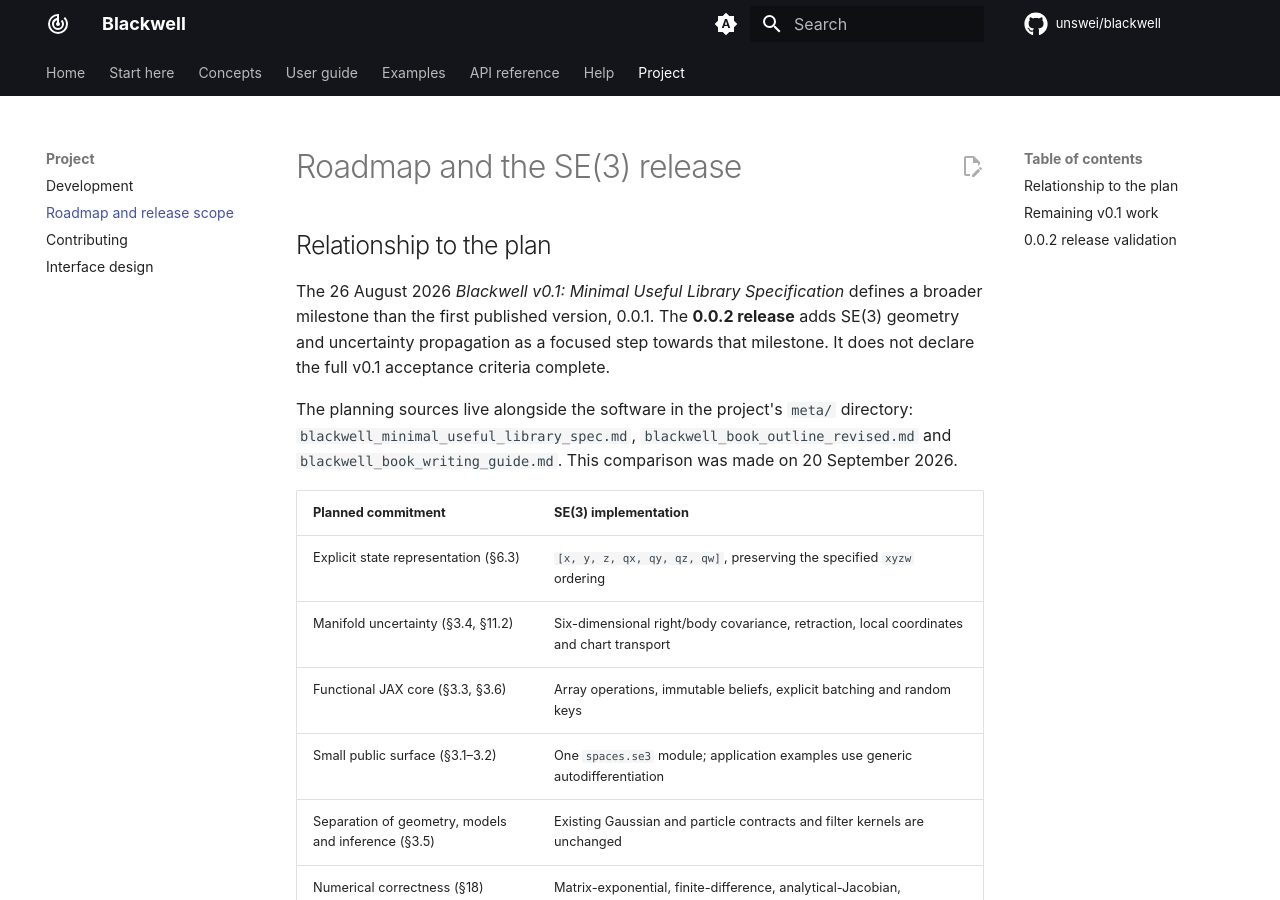
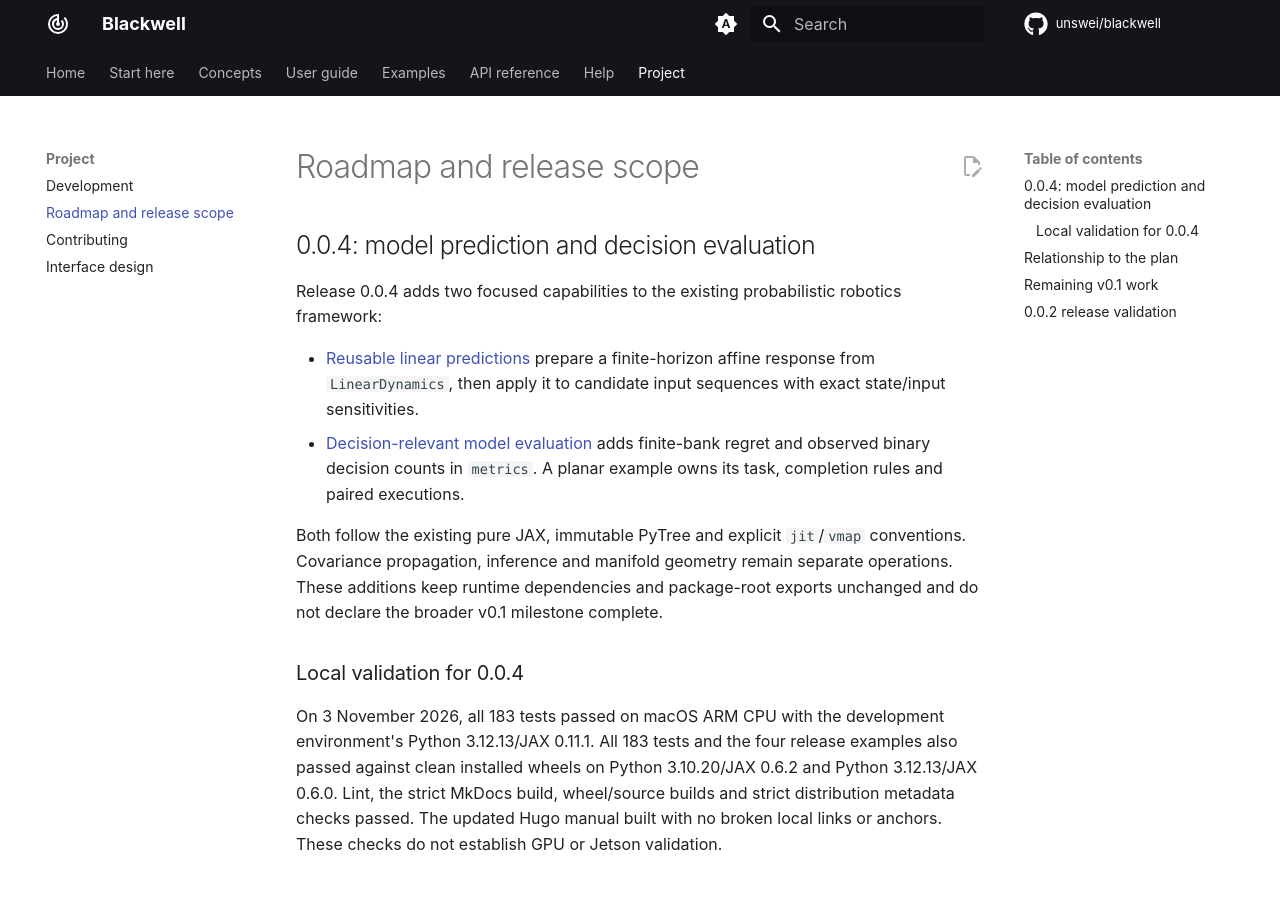
Before and after one commit to unswei/blackwell, an MkDocs documentation site: the page built from docs/roadmap.md, in a window 1280 px wide and 900 px high. Built offline with MkDocs 1.6.1 and Material for MkDocs 9.7.7, drawn with Linux system fonts in a browser that asks for light colours; comment, search, counter and statistics services are not loaded; some of the changed text lies outside the part shown.

````diff
--- a/docs/getting-started/installation.md
+++ b/docs/getting-started/installation.md
@@ -20,7 +20,8 @@ Verify the installation:
 python -c "import blackwell; print(blackwell.__version__)"
 ```
 
-The current release is `0.0.3`, which adds Python 3.10 support to `0.0.2`'s SE(3) API;
+The current release is `0.0.4`, adding reusable linear predictions and
+decision-relevant evaluation alongside the existing SE(3) API and Python 3.10 support;
 the earlier `0.0.1` release provides Euclidean and SE(2) geometry. Blackwell remains
 pre-alpha: the supported surface is deliberately small, and API changes are
 possible before version 1.0.
--- a/docs/guides/decision-relevant-evaluation.md
+++ b/docs/guides/decision-relevant-evaluation.md
@@ -11,7 +11,7 @@ immutable `NamedTuple` PyTrees. Your experiment owns rollouts, objectives,
 constraints and the selection rule. Timing extraction and paired reporting
 remain example code, where their task assumptions can be inspected.
 
-These additions are currently unreleased. From a development checkout, run:
+These APIs require Blackwell 0.0.4 or newer. From a development checkout, run:
 
 ```console
 uv run python examples/decision_relevant_model_evaluation.py
--- a/docs/roadmap.md
+++ b/docs/roadmap.md
@@ -1,4 +1,31 @@
-# Roadmap and the SE(3) release
+# Roadmap and release scope
+
+## 0.0.4: model prediction and decision evaluation
+
+Release 0.0.4 adds two focused capabilities to the existing probabilistic
+robotics framework:
+
+- [Reusable linear predictions](guides/linear-prediction.md) prepare a
+  finite-horizon affine response from `LinearDynamics`, then apply it to candidate
+  input sequences with exact state/input sensitivities.
+- [Decision-relevant model evaluation](guides/decision-relevant-evaluation.md)
+  adds finite-bank regret and observed binary decision counts in `metrics`.
+  A planar example owns its task, completion rules and paired executions.
+
+Both follow the existing pure JAX, immutable PyTree and explicit `jit`/`vmap`
+conventions. Covariance propagation, inference and manifold geometry remain
+separate operations. These additions keep runtime dependencies and package-root
+exports unchanged and do not declare the broader v0.1 milestone complete.
+
+### Local validation for 0.0.4
+
+On 3 November 2026, all 183 tests passed on macOS ARM CPU with the development
+environment's Python 3.12.13/JAX 0.11.1. All 183 tests and the four release
+examples also passed against clean installed wheels on Python 3.10.20/JAX 0.6.2
+and Python 3.12.13/JAX 0.6.0. Lint, the strict MkDocs build, wheel/source builds
+and strict distribution metadata checks passed. The updated Hugo manual built
+with no broken local links or anchors. These checks do not establish GPU or
+Jetson validation.
 
 ## Relationship to the plan
 
@@ -68,15 +95,17 @@ uv run ruff check .
 uv run pytest
 uv run python examples/quickstart.py
 uv run python examples/se3_uncertainty.py
+uv run python examples/linear_prediction.py
+uv run python examples/decision_relevant_model_evaluation.py
 uv run python -m build
 uv run mkdocs build --strict
 ```
 
 For each release, review the changes, confirm the Linux/macOS CI checks, set
 the release date in the changelog and `CITATION.cff`, and verify the built wheel
-in a clean environment. The release workflow tests the installed wheel and both
-examples on Python 3.10–3.13 before PyPI publication. A pushed version tag
-such as `v0.0.3` triggers publication;
+in a clean environment. The release workflow tests the installed wheel and
+release examples on Python 3.10–3.13 before PyPI publication. A pushed version tag
+such as `v0.0.4` triggers publication;
 building locally does not publish anything.
 
 The live manual is maintained in `unswei/unswei.github.io` under
--- a/pyproject.toml
+++ b/pyproject.toml
@@ -4,7 +4,7 @@ build-backend = "hatchling.build"
 
 [project]
 name = "blackwell"
-version = "0.0.3"
+version = "0.0.4"
 description = "JAX-native probabilistic robotics"
 readme = "README.md"
 requires-python = ">=3.10"
--- a/src/blackwell/__init__.py
+++ b/src/blackwell/__init__.py
@@ -7,6 +7,6 @@ from blackwell.beliefs import GaussianBelief, ParticleBelief
 try:
     __version__ = version("blackwell")
 except PackageNotFoundError:  # pragma: no cover - supports direct source imports.
-    __version__ = "0.0.3"
+    __version__ = "0.0.4"
 
 __all__ = ["GaussianBelief", "ParticleBelief", "__version__"]
````
Also changed, not shown: CHANGELOG.md (+6 -1 lines), docs/development.md (+2 -1 lines), docs/guides/linear-prediction.md (+2 -0 lines), 5 other files.
